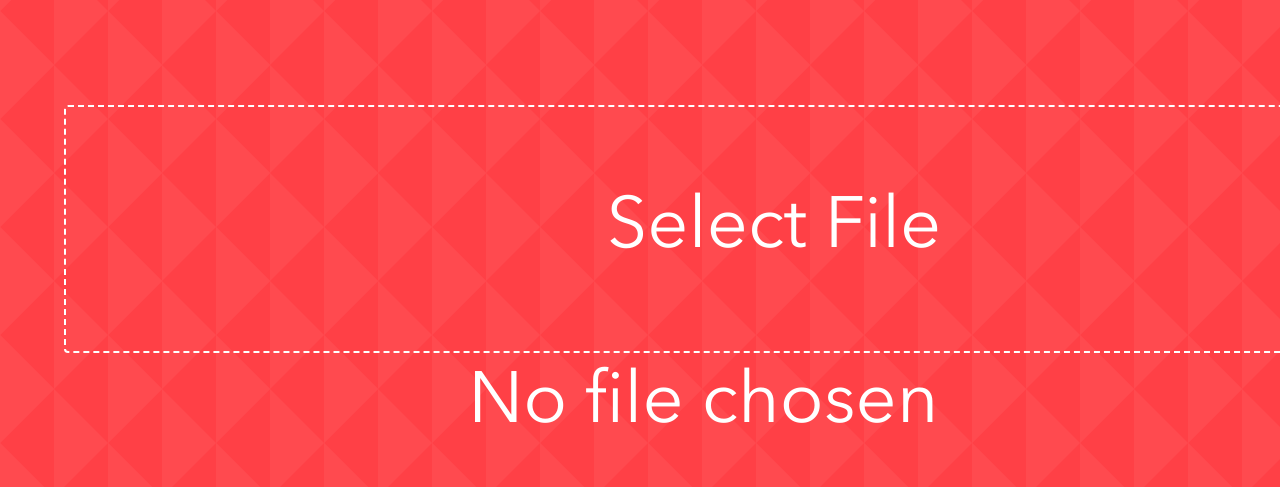
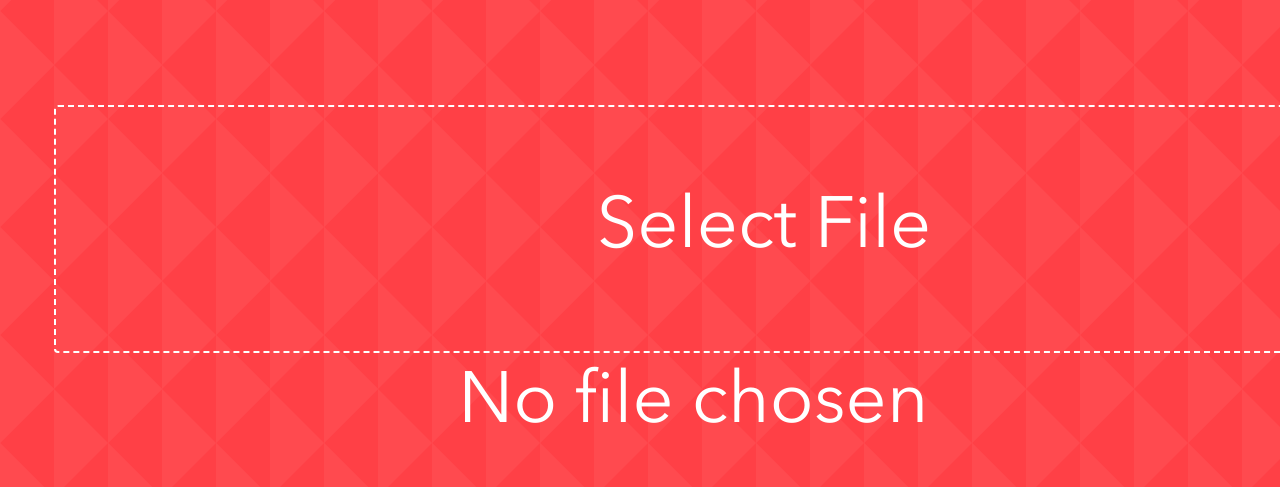
Before and after one commit to bitcamp/blitz-static, a website: page src/views/admin.html in a window 1280 px wide. Shown: the part 313-800 px from the top of the page. Drawn offline with nearby package versions, Linux system fonts and the light colour scheme; files that its build step writes are made by us from their sources.

Commit message:
change container width to padding

```diff
--- a/src/style/style.scss
+++ b/src/style/style.scss
@@ -3,7 +3,7 @@
 @import "variables";
 
 .container {
-  width: 90%;
+  padding: 0 3rem;
   margin: 0 auto;
 }
 
```
Also changed, not shown: dist/style.css.
